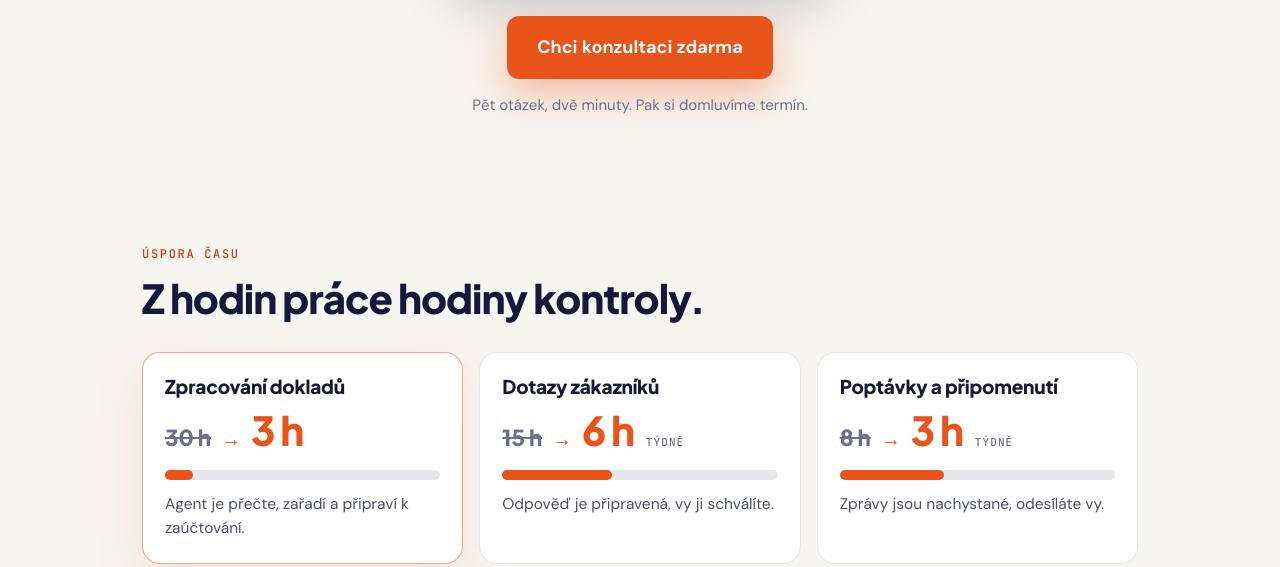
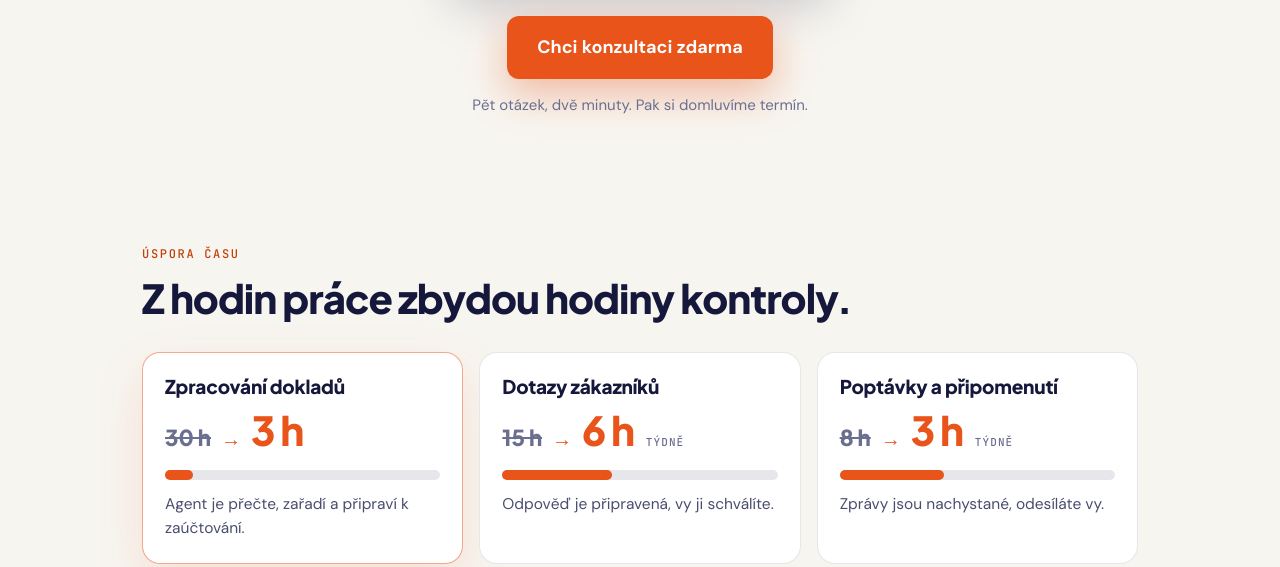
Before and after one commit to adamku8/fundament22, a plain HTML site: page start/index.html in a window 1280 px wide. Shown: the part 533-1100 px from the top of the page. Drawn offline with Linux system fonts and the light colour scheme.

Commit message:
start: nadpis případů použití zpět s plnou větou
Co-Authored-By: Claude Fable 5.2 <noreply@anthropic.com>

```diff
--- a/start/index.html
+++ b/start/index.html
@@ -248,7 +248,7 @@ footer a{color:#C9CCE6}
 
 <section id="pripady"><div class="wrap">
 <p class="eyebrow">Úspora času</p>
-<h2>Z hodin práce hodiny kontroly.</h2>
+<h2>Z hodin práce zbydou hodiny kontroly.</h2>
 <div class="ucs">
 <article class="uc"><h3>Zpracování dokladů</h3>
 <div class="nums"><span class="was">30 h</span><span class="arr">→</span><span class="now">3 h</span></div>
```
